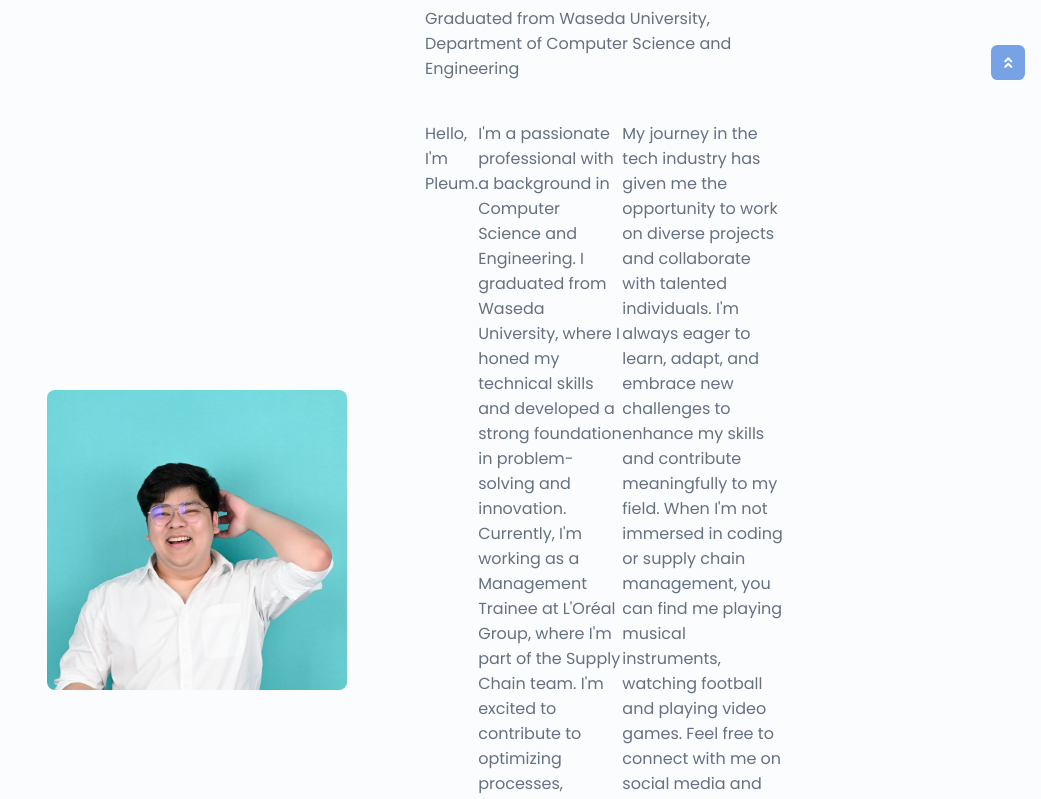
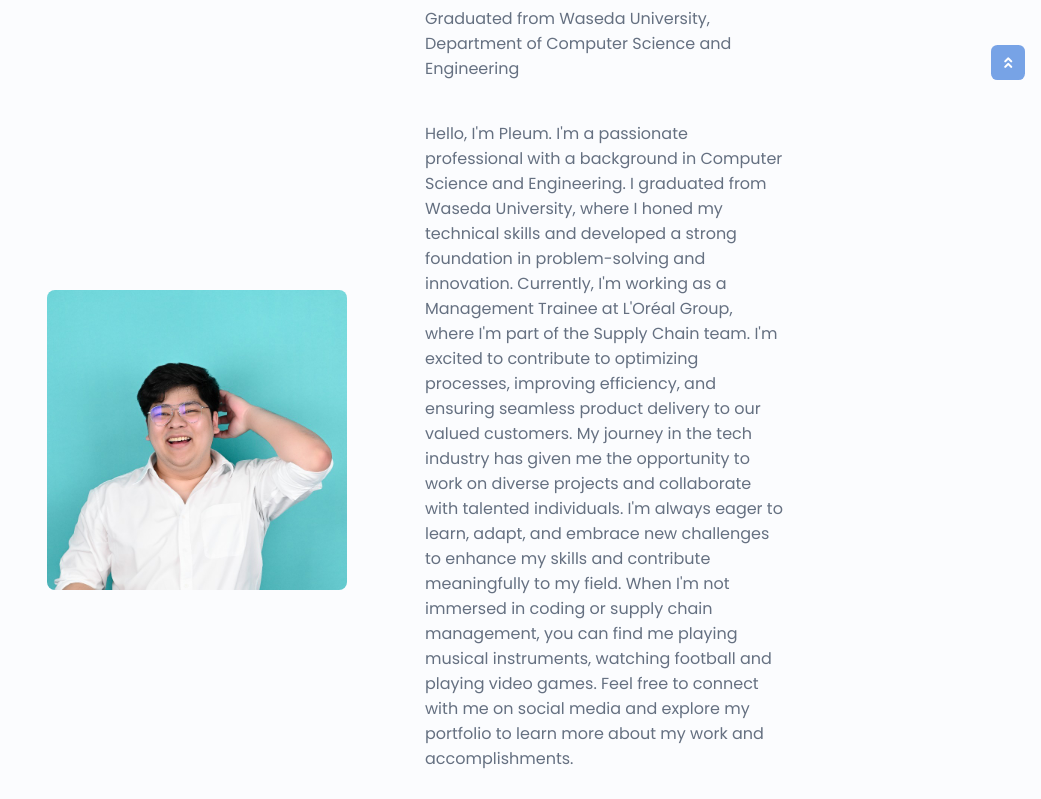
Before and after one commit to puthanate/Portfolio, a plain HTML site: page index.html in a window 1280 px wide. Shown: the part 880-1679 px from the top of the page, without its empty margins (239-1280 px from the left). Drawn offline with nearby package versions, Linux system fonts and the light colour scheme.

Commit message:
Update index.html

```diff
--- a/index.html
+++ b/index.html
@@ -131,10 +131,10 @@
                         </p>
                         <div class="about__info">
                             <p class="about__description">
-                                <p>Hello, I'm Pleum.</p>
-                                <p>I'm a passionate professional with a background in Computer Science and Engineering. I graduated from Waseda University, where I honed my technical skills and developed a strong foundation in problem-solving and innovation.
-                                Currently, I'm working as a Management Trainee at L'Oréal Group, where I'm part of the Supply Chain team. I'm excited to contribute to optimizing processes, improving efficiency, and ensuring seamless product delivery to our valued customers.</p>
-                                <p>My journey in the tech industry has given me the opportunity to work on diverse projects and collaborate with talented individuals. I'm always eager to learn, adapt, and embrace new challenges to enhance my skills and contribute meaningfully to my field.
+                                <p>Hello, I'm Pleum.
+                                I'm a passionate professional with a background in Computer Science and Engineering. I graduated from Waseda University, where I honed my technical skills and developed a strong foundation in problem-solving and innovation.
+                                Currently, I'm working as a Management Trainee at L'Oréal Group, where I'm part of the Supply Chain team. I'm excited to contribute to optimizing processes, improving efficiency, and ensuring seamless product delivery to our valued customers.
+                                My journey in the tech industry has given me the opportunity to work on diverse projects and collaborate with talented individuals. I'm always eager to learn, adapt, and embrace new challenges to enhance my skills and contribute meaningfully to my field.
                                 When I'm not immersed in coding or supply chain management, you can find me playing musical instruments, watching football and playing video games. Feel free to connect with me on social media and explore my portfolio to learn more about my work and accomplishments.</p>
                             </p>
                         </div>
@@ -506,14 +506,7 @@
                             <h2 class="job__title">Management Trainee - L'Oreal Group, Thailand</h2>
                             <p class="job__description">
                                 <br>
-                                Results-driven L'Oreal Management Trainee in Supply Chain | Passionate about optimizing end-to-end operations, leveraging data insights, and driving continuous improvement in the beauty industry. Strong analytical skills, project management expertise, and collaborative mindset. Ready to contribute to supply chain excellence and shape the future of beauty supply chain management.
-                            </p>
-                        </div>
-                        <a href="https://appman.co.th"><img src="assets/img/internshiplogo.png" alt="" class="job__img"></a>
-                    </div>
-                </div>
-            </section>
-
+                                Results-driven L'Oreal Management Trainee in Supply Chain | Passionate about optimizing end-to-end operations, leveraging data insights, and driving continuous improvement in the beauty industry.
             <!--==================== CONTACT ME ====================-->
             <section class="contact section" id="contact">
                 <h2 class="section__title">Contact Me</h2>
```
